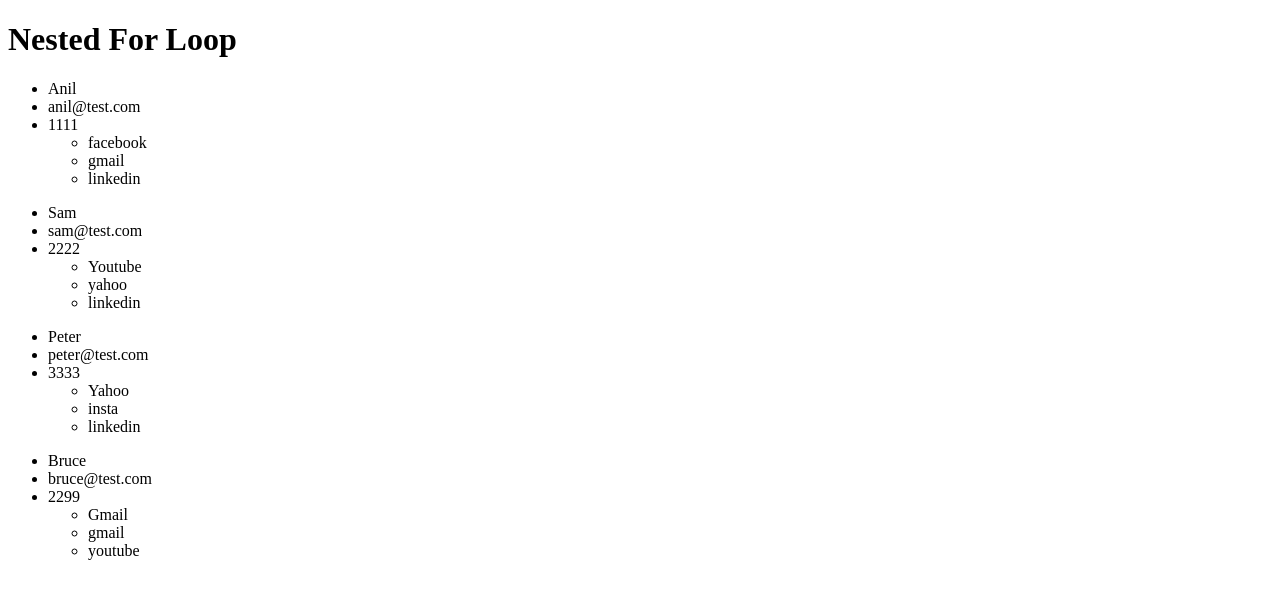
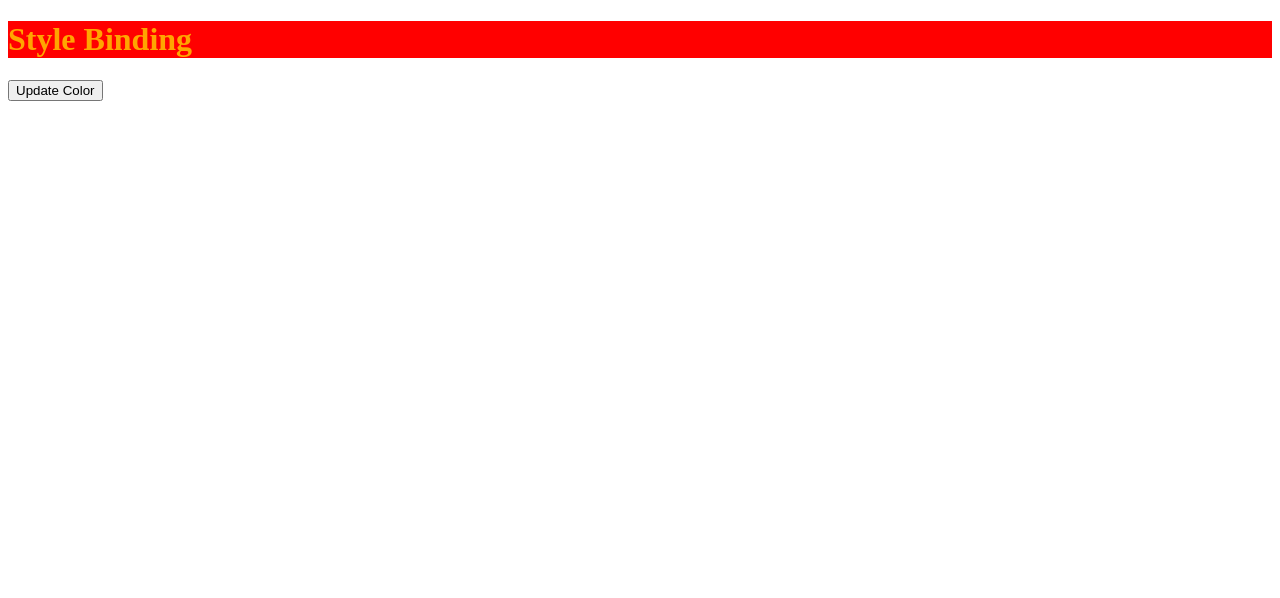
Before and after one commit to anil-sidhu/angular-12, an Angular app: page / in a window 1280 px wide. Shown: the top 598 px of the page. Built offline with nearby package versions, Linux system fonts and the light colour scheme.

Commit message:
done with style binding

```diff
--- a/src/app/app.component.html
+++ b/src/app/app.component.html
@@ -1,12 +1,2 @@
-<h1>{{ title }}</h1>
-
-<ul *ngFor="let user of users">
-<li>{{user.name}}</li>
-<li>{{user.email}}</li>
-<li>{{user.phone}}</li>
-
-<ul *ngFor="let account of user.accounts">
-<li>{{account}}</li>
-</ul>
-
-</ul>
+<h1 [style.color]="color" [style.backgroundColor]="bgColor"> {{ title }}</h1>
+<button  (click)="updateColor()">Update Color</button>
--- a/src/app/app.component.ts
+++ b/src/app/app.component.ts
@@ -6,12 +6,12 @@
   styleUrls: ['./app.component.css'],
 })
 export class AppComponent {
-  title = 'Nested For Loop';
-  users=[
-    {name:'Anil',phone:'1111',email:'anil@test.com',accounts:['facebook','gmail','linkedin']},
-    {name:'Sam',phone:'2222',email:'sam@test.com',accounts:['Youtube','yahoo','linkedin']},
-    {name:'Peter',phone:'3333',email:'peter@test.com',accounts:['Yahoo','insta','linkedin']},
-    {name:'Bruce',phone:'2299',email:'bruce@test.com',accounts:['Gmail','gmail','youtube']},
-
-  ]
+  title = 'Style Binding';
+  color="orange";
+  bgColor="red";
+  updateColor()
+  {
+    this.color="skyblue";
+    this.bgColor="blue"
+  }
 }
```
